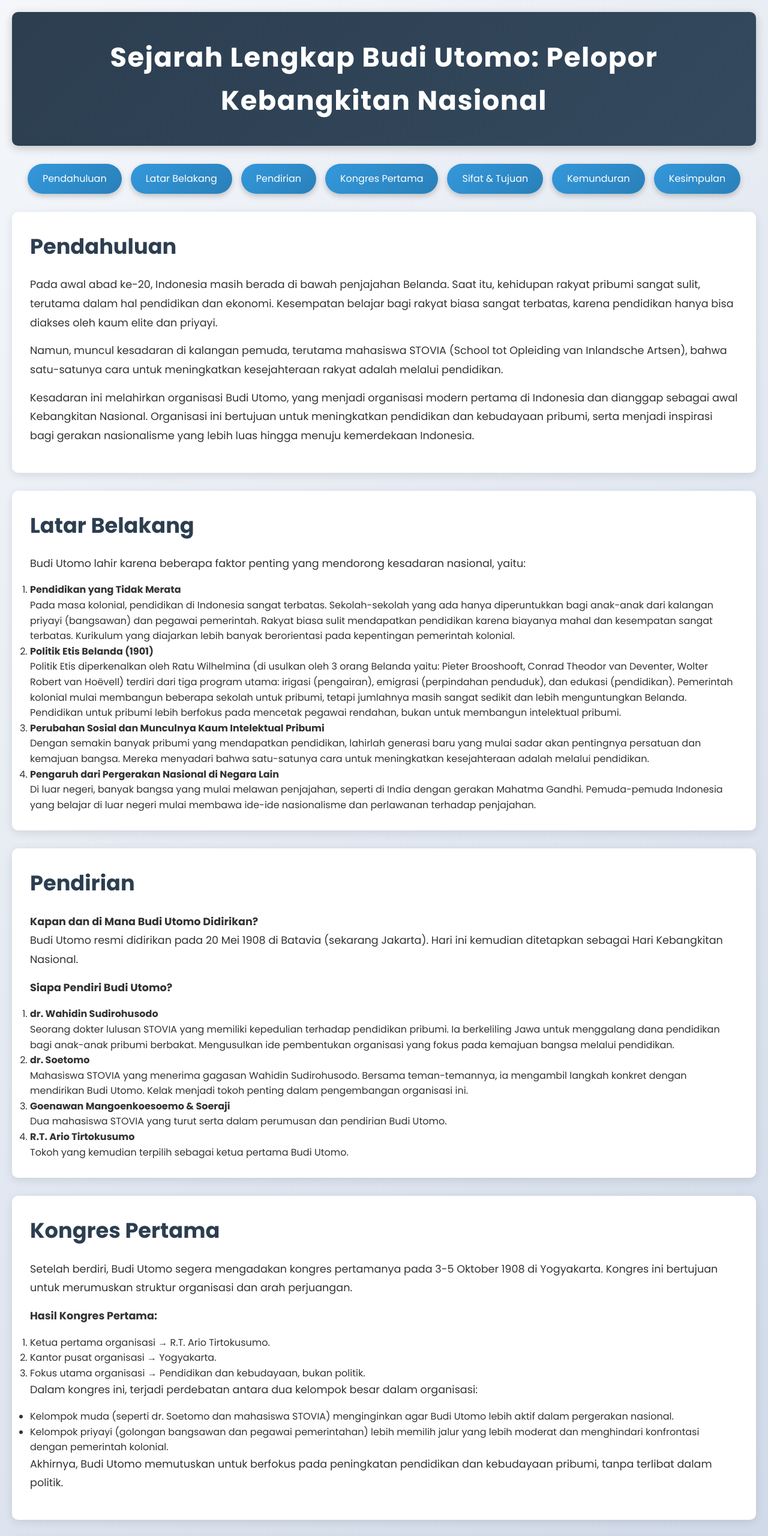
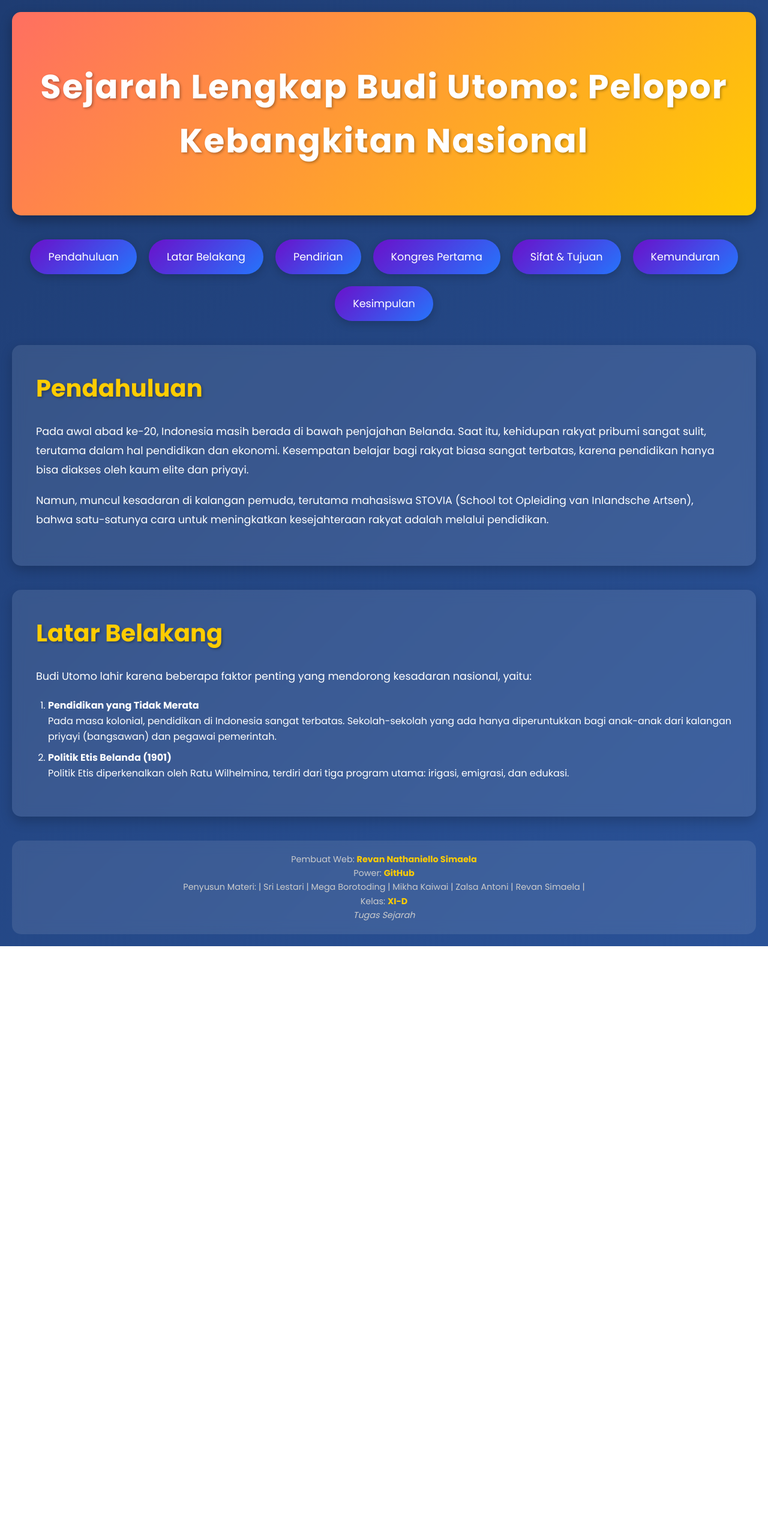
Before and after one commit to Revannathanniel/Sejarah-Budi-Utomo-by-Papua-Crew, a plain HTML site: page index.html in a window 1280 px wide. Shown: the top 2560 px of the page at 60% size. After the commit the page ends 1577 px from the top, so only its background shows below. Drawn offline with Linux system fonts and the light colour scheme.

Commit message:
Update index.html

```diff
--- a/index.html
+++ b/index.html
@@ -16,109 +16,156 @@
         body {
             font-family: 'Poppins', sans-serif;
             line-height: 1.6;
-            background: linear-gradient(135deg, #f5f7fa, #c3cfe2);
-            color: #333;
+            background: linear-gradient(135deg, #1e3c72, #2a5298);
+            color: #fff;
             padding: 20px;
         }
 
         header {
-            background: linear-gradient(135deg, #2c3e50, #34495e);
+            background: linear-gradient(135deg, #ff6f61, #ffcc00);
             color: #fff;
-            padding: 40px 20px;
+            padding: 80px 20px;
             text-align: center;
-            margin-bottom: 30px;
-            border-radius: 10px;
-            box-shadow: 0 4px 15px rgba(0, 0, 0, 0.2);
+            margin-bottom: 40px;
+            border-radius: 15px;
+            box-shadow: 0 8px 20px rgba(0, 0, 0, 0.3);
+            animation: fadeInDown 1.5s ease-in-out;
         }
 
         header h1 {
-            font-size: 2.8rem;
+            font-size: 3.5rem;
             font-weight: 700;
-            letter-spacing: 1.5px;
+            letter-spacing: 2px;
+            text-shadow: 2px 2px 4px rgba(0, 0, 0, 0.3);
         }
 
         nav {
             display: flex;
             justify-content: center;
             flex-wrap: wrap;
-            gap: 15px;
-            margin-bottom: 30px;
+            gap: 20px;
+            margin-bottom: 40px;
         }
 
         nav .menu-btn {
-            background: linear-gradient(135deg, #3498db, #2980b9);
+            background: linear-gradient(135deg, #6a11cb, #2575fc);
             color: #fff;
             border: none;
-            padding: 12px 25px;
-            font-size: 1rem;
+            padding: 15px 30px;
+            font-size: 1.1rem;
             cursor: pointer;
-            border-radius: 25px;
+            border-radius: 30px;
             transition: all 0.3s ease;
-            box-shadow: 0 4px 10px rgba(0, 0, 0, 0.2);
+            box-shadow: 0 4px 15px rgba(0, 0, 0, 0.2);
             text-decoration: none;
             text-align: center;
+            animation: fadeInUp 1s ease-in-out;
         }
 
         nav .menu-btn:hover {
-            background: linear-gradient(135deg, #2980b9, #3498db);
-            transform: translateY(-3px);
-            box-shadow: 0 6px 15px rgba(0, 0, 0, 0.3);
+            background: linear-gradient(135deg, #2575fc, #6a11cb);
+            transform: translateY(-5px);
+            box-shadow: 0 8px 20px rgba(0, 0, 0, 0.4);
         }
 
         section.content-section {
-            background: #fff;
-            padding: 30px;
-            border-radius: 10px;
-            box-shadow: 0 4px 15px rgba(0, 0, 0, 0.1);
-            margin-bottom: 30px;
-            scroll-margin-top: 20px; /* Untuk mengatur jarak scroll */
+            background: rgba(255, 255, 255, 0.1);
+            padding: 40px;
+            border-radius: 15px;
+            box-shadow: 0 8px 20px rgba(0, 0, 0, 0.2);
+            margin-bottom: 40px;
+            scroll-margin-top: 20px;
+            backdrop-filter: blur(10px);
+            animation: fadeIn 1.5s ease-in-out;
         }
 
         section.content-section h2 {
-            margin-bottom: 20px;
-            font-size: 2.2rem;
-            color: #2c3e50;
+            margin-bottom: 25px;
+            font-size: 2.5rem;
+            color: #ffcc00;
             font-weight: 700;
+            text-shadow: 2px 2px 4px rgba(0, 0, 0, 0.3);
         }
 
         section.content-section p {
             font-size: 1.1rem;
             line-height: 1.8;
-            margin-bottom: 15px;
+            margin-bottom: 20px;
+        }
+
+        section.content-section ol, section.content-section ul {
+            padding-left: 20px;
+            margin-bottom: 20px;
+        }
+
+        section.content-section li {
+            margin-bottom: 10px;
+        }
+
+        /* Animasi */
+        @keyframes fadeInDown {
+            from {
+                opacity: 0;
+                transform: translateY(-50px);
+            }
+            to {
+                opacity: 1;
+                transform: translateY(0);
+            }
+        }
+
+        @keyframes fadeInUp {
+            from {
+                opacity: 0;
+                transform: translateY(50px);
+            }
+            to {
+                opacity: 1;
+                transform: translateY(0);
+            }
+        }
+
+        @keyframes fadeIn {
+            from {
+                opacity: 0;
+            }
+            to {
+                opacity: 1;
+            }
         }
 
         /* Responsive Design */
         @media (max-width: 768px) {
             header h1 {
-                font-size: 2.2rem;
+                font-size: 2.5rem;
             }
 
             nav .menu-btn {
                 width: 100%;
-                margin-bottom: 10px;
+                margin-bottom: 15px;
             }
 
             section.content-section {
-                padding: 20px;
+                padding: 30px;
             }
 
             section.content-section h2 {
-                font-size: 1.8rem;
+                font-size: 2rem;
             }
         }
 
         @media (max-width: 480px) {
             header h1 {
-                font-size: 1.8rem;
+                font-size: 2rem;
             }
 
             nav .menu-btn {
-                padding: 10px 20px;
-                font-size: 0.9rem;
+                padding: 12px 25px;
+                font-size: 1rem;
             }
 
             section.content-section h2 {
-                font-size: 1.5rem;
+                font-size: 1.8rem;
             }
 
             section.content-section p {
@@ -129,6 +176,26 @@
         /* Smooth Scroll */
         html {
             scroll-behavior: smooth;
+        }
+
+        /* Footer */
+        footer {
+            text-align: center;
+            padding: 20px;
+            background: rgba(255, 255, 255, 0.1);
+            border-radius: 15px;
+            margin-top: 40px;
+            backdrop-filter: blur(10px);
+            animation: fadeInUp 1.5s ease-in-out;
+        }
+
+        footer small {
+            font-size: 0.9rem;
+            color: #ccc;
+        }
+
+        footer b {
+            color: #ffcc00;
         }
     </style>
 </head>
@@ -151,89 +218,18 @@
         <h2>Pendahuluan</h2>
         <p>Pada awal abad ke-20, Indonesia masih berada di bawah penjajahan Belanda. Saat itu, kehidupan rakyat pribumi sangat sulit, terutama dalam hal pendidikan dan ekonomi. Kesempatan belajar bagi rakyat biasa sangat terbatas, karena pendidikan hanya bisa diakses oleh kaum elite dan priyayi.</p>
         <p>Namun, muncul kesadaran di kalangan pemuda, terutama mahasiswa STOVIA (School tot Opleiding van Inlandsche Artsen), bahwa satu-satunya cara untuk meningkatkan kesejahteraan rakyat adalah melalui pendidikan.</p>
-        <p>Kesadaran ini melahirkan organisasi Budi Utomo, yang menjadi organisasi modern pertama di Indonesia dan dianggap sebagai awal Kebangkitan Nasional. Organisasi ini bertujuan untuk meningkatkan pendidikan dan kebudayaan pribumi, serta menjadi inspirasi bagi gerakan nasionalisme yang lebih luas hingga menuju kemerdekaan Indonesia.</p>
     </section>
 
     <section id="latar-belakang" class="content-section">
         <h2>Latar Belakang</h2>
         <p>Budi Utomo lahir karena beberapa faktor penting yang mendorong kesadaran nasional, yaitu:</p>
         <ol>
-            <li><strong>Pendidikan yang Tidak Merata</strong><br>Pada masa kolonial, pendidikan di Indonesia sangat terbatas. Sekolah-sekolah yang ada hanya diperuntukkan bagi anak-anak dari kalangan priyayi (bangsawan) dan pegawai pemerintah. Rakyat biasa sulit mendapatkan pendidikan karena biayanya mahal dan kesempatan sangat terbatas. Kurikulum yang diajarkan lebih banyak berorientasi pada kepentingan pemerintah kolonial.</li>
-            <li><strong>Politik Etis Belanda (1901)</strong><br>Politik Etis diperkenalkan oleh Ratu Wilhelmina (di usulkan oleh 3 orang Belanda yaitu: Pieter Brooshooft, Conrad Theodor van Deventer, Wolter Robert van Hoëvell) terdiri dari tiga program utama: irigasi (pengairan), emigrasi (perpindahan penduduk), dan edukasi (pendidikan). Pemerintah kolonial mulai membangun beberapa sekolah untuk pribumi, tetapi jumlahnya masih sangat sedikit dan lebih menguntungkan Belanda. Pendidikan untuk pribumi lebih berfokus pada mencetak pegawai rendahan, bukan untuk membangun intelektual pribumi.</li>
-            <li><strong>Perubahan Sosial dan Munculnya Kaum Intelektual Pribumi</strong><br>Dengan semakin banyak pribumi yang mendapatkan pendidikan, lahirlah generasi baru yang mulai sadar akan pentingnya persatuan dan kemajuan bangsa. Mereka menyadari bahwa satu-satunya cara untuk meningkatkan kesejahteraan adalah melalui pendidikan.</li>
-            <li><strong>Pengaruh dari Pergerakan Nasional di Negara Lain</strong><br>Di luar negeri, banyak bangsa yang mulai melawan penjajahan, seperti di India dengan gerakan Mahatma Gandhi. Pemuda-pemuda Indonesia yang belajar di luar negeri mulai membawa ide-ide nasionalisme dan perlawanan terhadap penjajahan.</li>
+            <li><strong>Pendidikan yang Tidak Merata</strong><br>Pada masa kolonial, pendidikan di Indonesia sangat terbatas. Sekolah-sekolah yang ada hanya diperuntukkan bagi anak-anak dari kalangan priyayi (bangsawan) dan pegawai pemerintah.</li>
+            <li><strong>Politik Etis Belanda (1901)</strong><br>Politik Etis diperkenalkan oleh Ratu Wilhelmina, terdiri dari tiga program utama: irigasi, emigrasi, dan edukasi.</li>
         </ol>
     </section>
 
-    <section id="pendirian" class="content-section">
-        <h2>Pendirian</h2>
-        <p><strong>Kapan dan di Mana Budi Utomo Didirikan?</strong><br>Budi Utomo resmi didirikan pada 20 Mei 1908 di Batavia (sekarang Jakarta). Hari ini kemudian ditetapkan sebagai Hari Kebangkitan Nasional.</p>
-        <p><strong>Siapa Pendiri Budi Utomo?</strong></p>
-        <ol>
-            <li><strong>dr. Wahidin Sudirohusodo</strong><br>Seorang dokter lulusan STOVIA yang memiliki kepedulian terhadap pendidikan pribumi. Ia berkeliling Jawa untuk menggalang dana pendidikan bagi anak-anak pribumi berbakat. Mengusulkan ide pembentukan organisasi yang fokus pada kemajuan bangsa melalui pendidikan.</li>
-            <li><strong>dr. Soetomo</strong><br>Mahasiswa STOVIA yang menerima gagasan Wahidin Sudirohusodo. Bersama teman-temannya, ia mengambil langkah konkret dengan mendirikan Budi Utomo. Kelak menjadi tokoh penting dalam pengembangan organisasi ini.</li>
-            <li><strong>Goenawan Mangoenkoesoemo & Soeraji</strong><br>Dua mahasiswa STOVIA yang turut serta dalam perumusan dan pendirian Budi Utomo.</li>
-            <li><strong>R.T. Ario Tirtokusumo</strong><br>Tokoh yang kemudian terpilih sebagai ketua pertama Budi Utomo.</li>
-        </ol>
-    </section>
-
-    <section id="kongres" class="content-section">
-        <h2>Kongres Pertama</h2>
-        <p>Setelah berdiri, Budi Utomo segera mengadakan kongres pertamanya pada 3-5 Oktober 1908 di Yogyakarta. Kongres ini bertujuan untuk merumuskan struktur organisasi dan arah perjuangan.</p>
-        <p><strong>Hasil Kongres Pertama:</strong></p>
-        <ol>
-            <li>Ketua pertama organisasi → R.T. Ario Tirtokusumo.</li>
-            <li>Kantor pusat organisasi → Yogyakarta.</li>
-            <li>Fokus utama organisasi → Pendidikan dan kebudayaan, bukan politik.</li>
-        </ol>
-        <p>Dalam kongres ini, terjadi perdebatan antara dua kelompok besar dalam organisasi:</p>
-        <ul>
-            <li>Kelompok muda (seperti dr. Soetomo dan mahasiswa STOVIA) menginginkan agar Budi Utomo lebih aktif dalam pergerakan nasional.</li>
-            <li>Kelompok priyayi (golongan bangsawan dan pegawai pemerintahan) lebih memilih jalur yang lebih moderat dan menghindari konfrontasi dengan pemerintah kolonial.</li>
-        </ul>
-        <p>Akhirnya, Budi Utomo memutuskan untuk berfokus pada peningkatan pendidikan dan kebudayaan pribumi, tanpa terlibat dalam politik.</p>
-    </section>
-
-    <section id="tujuan" class="content-section">
-        <h2>Sifat & Tujuan</h2>
-        <p><strong>Sifat Organisasi</strong><br>Budi Utomo adalah organisasi yang bersifat sosial, budaya, dan pendidikan, bukan politik.</p>
-        <p><strong>Tujuan Utama:</strong></p>
-        <ol>
-            <li>Meningkatkan pendidikan rakyat pribumi.</li>
-            <li>Memajukan kebudayaan dan kesenian pribumi.</li>
-            <li>Mendorong persatuan di kalangan pemuda pribumi.</li>
-        </ol>
-        <p><strong>Slogan dan Prinsip Budi Utomo:</strong><br>Slogan utama: "Indie Vooruit" atau "Hindia Maju". Mereka percaya bahwa kemajuan bangsa harus dimulai dari pendidikan yang baik.</p>
-    </section>
-
-    <section id="kemunduran" class="content-section">
-        <h2>Kemunduran</h2>
-        <p>Meskipun awalnya berkembang pesat, Budi Utomo mulai mengalami kemunduran akibat beberapa faktor:</p>
-        <ol>
-            <li><strong>Kurangnya Keberanian dalam Politik</strong><br>Budi Utomo lebih fokus pada pendidikan dan budaya, sementara rakyat mulai menginginkan perjuangan yang lebih tegas melawan Belanda.</li>
-            <li><strong>Munculnya Organisasi Baru</strong><br>Banyak anggota muda yang kecewa dan keluar untuk mendirikan organisasi lain yang lebih aktif dalam perjuangan politik, seperti:
-                <ul>
-                    <li>Sarekat Islam (1911) → Dipimpin oleh H.O.S. Tjokroaminoto, lebih fokus pada perjuangan ekonomi dan politik rakyat pribumi.</li>
-                    <li>Indische Partij (1912) → Didirikan oleh Tiga Serangkai (Douwes Dekker, Cipto Mangunkusumo, Ki Hajar Dewantara), yang menentang penjajahan secara terang-terangan.</li>
-                </ul>
-            </li>
-            <li><strong>Bergabung dengan Partai Indonesia Raya (Parindra)</strong><br>Pada Kongres Solo tahun 1935, Budi Utomo bergabung dengan Parindra. Setelah bergabung, nama Budi Utomo mulai tenggelam dan akhirnya tidak lagi aktif sebagai organisasi mandiri.</li>
-        </ol>
-    </section>
-
-    <section id="kesimpulan" class="content-section">
-        <h2>Kesimpulan</h2>
-        <p>Budi Utomo adalah organisasi modern pertama di Indonesia yang menjadi pelopor gerakan nasionalisme. Meskipun tidak bertahan lama, organisasi ini membuka jalan bagi perjuangan kemerdekaan Indonesia.</p>
-        <p><strong>Dampak dan Warisan Budi Utomo:</strong></p>
-        <ul>
-            <li>Menjadi organisasi pertama yang memicu gerakan nasionalisme di Indonesia.</li>
-            <li>Mendorong pentingnya pendidikan bagi rakyat pribumi.</li>
-            <li>Menginspirasi lahirnya organisasi-organisasi lain yang lebih aktif dalam perjuangan kemerdekaan.</li>
-        </ul>
-        <p>Karena peran besarnya, tanggal 20 Mei ditetapkan sebagai Hari Kebangkitan Nasional.</p>
-    </section>
-</body>
-                  <center>
+    <footer>
         <small>
             <p>Pembuat Web: <b>Revan Nathaniello Simaela</b></p>
             <p>Power: <b>GitHub</b></p>
@@ -241,4 +237,6 @@
             <p>Kelas: <b>XI-D</b></p>
             <p><i>Tugas Sejarah</i></p>
         </small>
-                  </center>                                                        </html>
+    </footer>
+</body>
+</html>
```
Lines whose indentation alone changed are shown as unchanged.
